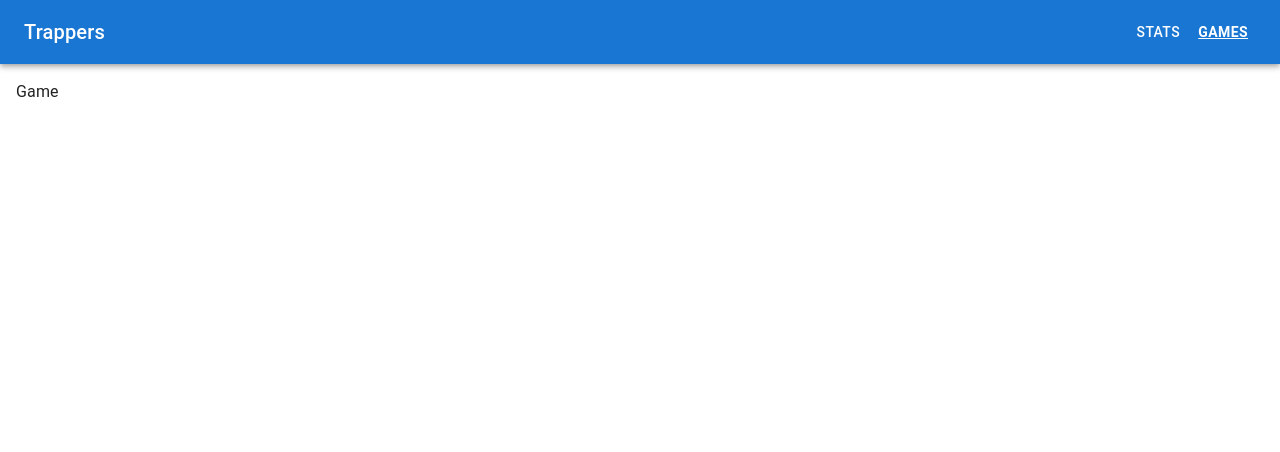
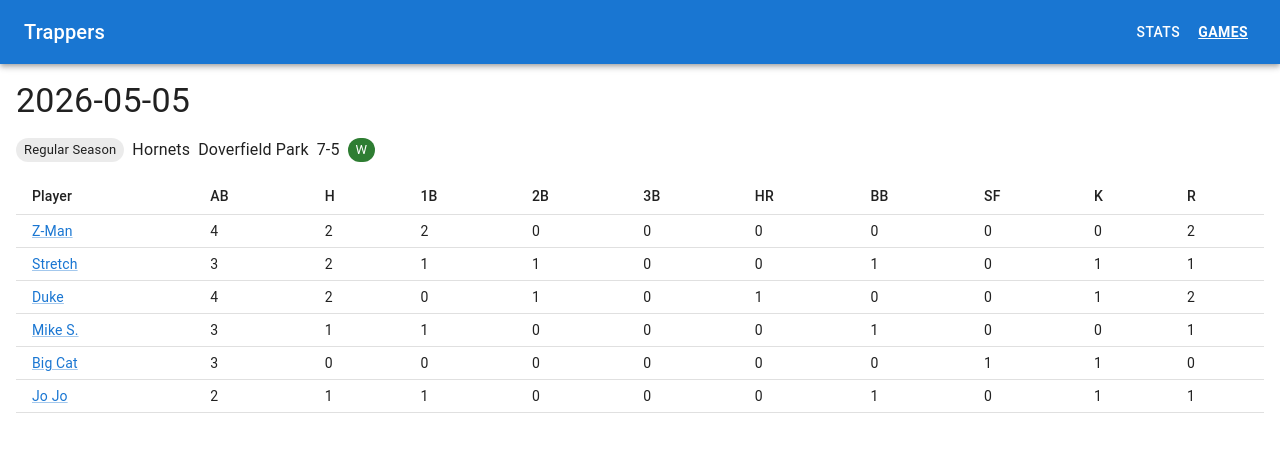
Before and after one commit to ZedLove/trappers-stats, a React (Vite) app: page /games/2026-05-05-hornets in a window 1280 px wide. Shown: the top 452 px of the page. Built offline with nearby package versions, Linux system fonts and the light colour scheme.

Commit message:
feat: box score page

```diff
--- a/src/site/main.tsx
+++ b/src/site/main.tsx
@@ -5,6 +5,7 @@ import App from './App';
 import GamesPage from './pages/GamesPage';
 import NotFound from './pages/NotFound';
 import PlayerPage from './pages/PlayerPage';
+import BoxScorePage from './pages/BoxScorePage';
 import StatsPage from './pages/StatsPage';
 
 // Page placeholders are inline; later tasks replace them with real pages.
@@ -17,7 +18,7 @@ const router = createBrowserRouter(
         { index: true, element: <StatsPage /> },
         { path: 'players/:playerId', element: <PlayerPage /> },
         { path: 'games', element: <GamesPage /> },
-        { path: 'games/:gameId', element: <div>Game</div> },
+        { path: 'games/:gameId', element: <BoxScorePage /> },
         { path: '*', element: <NotFound /> },
       ],
     },
--- /dev/null
+++ b/src/site/pages/BoxScorePage.tsx
@@ -0,0 +1,124 @@
+import {
+  Box,
+  Chip,
+  Table,
+  TableBody,
+  TableCell,
+  TableHead,
+  TableRow,
+  Typography,
+  Link as MuiLink,
+} from '@mui/material';
+import { useParams } from 'react-router-dom';
+import { Link as RouterLink } from 'react-router-dom';
+import { getPlayer, getTeam, seasons } from '../../shared/data';
+import { gameWarnings } from '../../shared/validate';
+import type { Game, Phase } from '../../shared/schema';
+import NotFound from './NotFound';
+
+const PHASE_LABELS: Record<Phase, string> = {
+  regular: 'Regular Season',
+  round_robin: 'Round Robin',
+  playoff: 'Playoffs',
+};
+
+function gameResult(game: Game): 'W' | 'L' | 'T' {
+  if (game.score.us > game.score.them) return 'W';
+  if (game.score.us < game.score.them) return 'L';
+  return 'T';
+}
+
+function resultColor(result: 'W' | 'L' | 'T'): 'success' | 'error' | 'default' {
+  if (result === 'W') return 'success';
+  if (result === 'L') return 'error';
+  return 'default';
+}
+
+function hitCount(line: { '1b': number; '2b': number; '3b': number; hr: number }): number {
+  return line['1b'] + line['2b'] + line['3b'] + line.hr;
+}
+
+export default function BoxScorePage() {
+  const { gameId } = useParams<{ gameId: string }>();
+
+  const found = seasons
+    .flatMap((season) => season.games.map((game) => ({ season: season.season, game })))
+    .find((entry) => entry.game.id === gameId);
+
+  if (!found) {
+    return <NotFound />;
+  }
+
+  const { game } = found;
+  const opponentName = getTeam(game.opponentId)?.name ?? game.opponentId;
+  const result = gameResult(game);
+  const warnings = gameWarnings(game);
+
+  return (
+    <Box sx={{ display: 'flex', flexDirection: 'column', gap: 2 }}>
+      <Typography variant="h4" component="h1">
+        {game.date}
+      </Typography>
+
+      <Box sx={{ display: 'flex', gap: 1, alignItems: 'center', flexWrap: 'wrap' }}>
+        <Chip label={PHASE_LABELS[game.phase]} size="small" />
+        <Typography component="span">{opponentName}</Typography>
+        {game.location && (
+          <Typography component="span" color="text.secondary">
+            {game.location}
+          </Typography>
+        )}
+        <Typography component="span">
+          {game.score.us}-{game.score.them}
+        </Typography>
+        <Chip label={result} size="small" color={resultColor(result)} />
+      </Box>
+
+      <Table aria-label="Box score" size="small">
+        <TableHead>
+          <TableRow>
+            <TableCell>Player</TableCell>
+            <TableCell>AB</TableCell>
+            <TableCell>H</TableCell>
+            <TableCell>1B</TableCell>
+            <TableCell>2B</TableCell>
+            <TableCell>3B</TableCell>
+            <TableCell>HR</TableCell>
+            <TableCell>BB</TableCell>
+            <TableCell>SF</TableCell>
+            <TableCell>K</TableCell>
+            <TableCell>R</TableCell>
+          </TableRow>
+        </TableHead>
+        <TableBody>
+          {game.lines.map((line) => {
+            const player = getPlayer(line.playerId);
+            return (
+              <TableRow key={line.playerId}>
+                <TableCell>
+                  <MuiLink component={RouterLink} to={`/players/${line.playerId}`}>
+                    {player?.name ?? line.playerId}
+                  </MuiLink>
+                </TableCell>
+                <TableCell>{line.ab}</TableCell>
+                <TableCell>{hitCount(line)}</TableCell>
+                <TableCell>{line['1b']}</TableCell>
+                <TableCell>{line['2b']}</TableCell>
+                <TableCell>{line['3b']}</TableCell>
+                <TableCell>{line.hr}</TableCell>
+                <TableCell>{line.bb}</TableCell>
+                <TableCell>{line.sf}</TableCell>
+                <TableCell>{line.k}</TableCell>
+                <TableCell>{line.r}</TableCell>
+              </TableRow>
+            );
+          })}
+        </TableBody>
+      </Table>
+
+      {warnings.length > 0 && (
+        <Typography color="text.secondary">Line data may be incomplete</Typography>
+      )}
+    </Box>
+  );
+}
```
Also changed, not shown: 1 other file (tests, documents, lock files or other folders).
